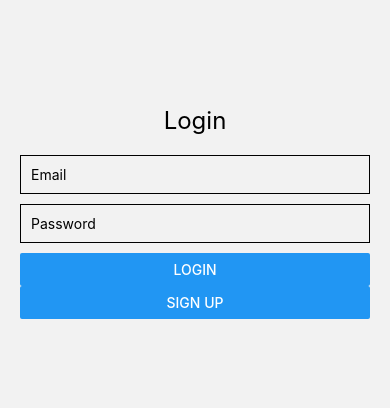
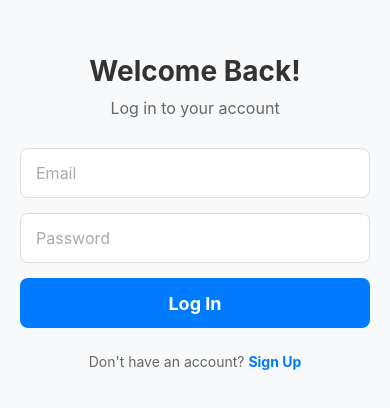
Before and after one commit to febinroby/INFO6132-Lab4, a React Native app: screen /Login in a window 390 px wide. Shown: the part 210-618 px from the top of the page. Built offline with nearby package versions, Linux system fonts and the light colour scheme.

Commit message:
added styles for login and signup

```diff
--- a/src/screens/Auth/LoginScreen.js
+++ b/src/screens/Auth/LoginScreen.js
@@ -1,5 +1,5 @@
 import React, { useState } from 'react';
-import { View, Text, TextInput, Button, StyleSheet } from 'react-native';
+import { View, Text, TextInput, TouchableOpacity, StyleSheet } from 'react-native';
 import { signInWithEmailAndPassword } from 'firebase/auth';
 import { auth } from '../../config/firebaseConfig';
 
@@ -18,30 +18,94 @@ export default function LoginScreen({ navigation }) {
 
     return (
         <View style={styles.container}>
-            <Text style={styles.title}>Login</Text>
+            <Text style={styles.title}>Welcome Back!</Text>
+            <Text style={styles.subtitle}>Log in to your account</Text>
             <TextInput
                 style={styles.input}
                 placeholder="Email"
+                placeholderTextColor="#aaa"
                 autoCapitalize="none"
+                keyboardType="email-address"
                 value={email}
                 onChangeText={setEmail}
             />
             <TextInput
                 style={styles.input}
                 placeholder="Password"
+                placeholderTextColor="#aaa"
                 autoCapitalize="none"
                 secureTextEntry
                 value={password}
                 onChangeText={setPassword}
             />
-            <Button title="Login" onPress={handleLogin} />
-            <Button title="Sign Up" onPress={() => navigation.navigate('SignUp')} />
+            <TouchableOpacity style={styles.loginButton} onPress={handleLogin}>
+                <Text style={styles.buttonText}>Log In</Text>
+            </TouchableOpacity>
+            <TouchableOpacity
+                style={styles.signUpButton}
+                onPress={() => navigation.navigate('SignUp')}
+            >
+                <Text style={styles.signUpText}>
+                    Don't have an account? <Text style={styles.signUpLink}>Sign Up</Text>
+                </Text>
+            </TouchableOpacity>
         </View>
     );
 }
 
 const styles = StyleSheet.create({
-    container: { flex: 1, justifyContent: 'center', padding: 20 },
-    title: { fontSize: 24, textAlign: 'center', marginBottom: 20 },
-    input: { borderWidth: 1, marginBottom: 10, padding: 10 },
+    container: {
+        flex: 1,
+        justifyContent: 'center',
+        alignItems: 'center',
+        backgroundColor: '#f8f9fa',
+        padding: 20,
+    },
+    title: {
+        fontSize: 28,
+        fontWeight: 'bold',
+        color: '#333',
+        marginBottom: 10,
+    },
+    subtitle: {
+        fontSize: 16,
+        color: '#666',
+        marginBottom: 30,
+    },
+    input: {
+        width: '100%',
+        height: 50,
+        backgroundColor: '#fff',
+        borderRadius: 8,
+        borderWidth: 1,
+        borderColor: '#ddd',
+        paddingHorizontal: 15,
+        marginBottom: 15,
+        fontSize: 16,
+    },
+    loginButton: {
+        width: '100%',
+        height: 50,
+        backgroundColor: '#007bff',
+        borderRadius: 8,
+        justifyContent: 'center',
+        alignItems: 'center',
+        marginBottom: 15,
+    },
+    buttonText: {
+        color: '#fff',
+        fontSize: 18,
+        fontWeight: 'bold',
+    },
+    signUpButton: {
+        marginTop: 10,
+    },
+    signUpText: {
+        fontSize: 14,
+        color: '#666',
+    },
+    signUpLink: {
+        color: '#007bff',
+        fontWeight: 'bold',
+    },
 });
--- a/src/screens/Auth/SignUpScreen.js
+++ b/src/screens/Auth/SignUpScreen.js
@@ -1,5 +1,5 @@
 import React, { useState } from 'react';
-import { View, Text, TextInput, Button, StyleSheet } from 'react-native';
+import { View, Text, TextInput, TouchableOpacity, StyleSheet } from 'react-native';
 import { createUserWithEmailAndPassword } from 'firebase/auth';
 import { auth } from '../../config/firebaseConfig';
 
@@ -18,29 +18,94 @@ export default function SignUpScreen({ navigation }) {
 
     return (
         <View style={styles.container}>
-            <Text style={styles.title}>Sign Up</Text>
+            <Text style={styles.title}>Create Account</Text>
+            <Text style={styles.subtitle}>Sign up to get started</Text>
             <TextInput
                 style={styles.input}
                 placeholder="Email"
+                placeholderTextColor="#aaa"
                 autoCapitalize="none"
+                keyboardType="email-address"
                 value={email}
                 onChangeText={setEmail}
             />
             <TextInput
                 style={styles.input}
                 placeholder="Password"
+                placeholderTextColor="#aaa"
                 autoCapitalize="none"
                 secureTextEntry
                 value={password}
                 onChangeText={setPassword}
             />
-            <Button title="Sign Up" onPress={handleSignUp} />
+            <TouchableOpacity style={styles.signUpButton} onPress={handleSignUp}>
+                <Text style={styles.buttonText}>Sign Up</Text>
+            </TouchableOpacity>
+            <TouchableOpacity
+                style={styles.loginLink}
+                onPress={() => navigation.navigate('Login')}
+            >
+                <Text style={styles.loginText}>
+                    Already have an account? <Text style={styles.loginLinkText}>Log In</Text>
+                </Text>
+            </TouchableOpacity>
         </View>
     );
 }
 
 const styles = StyleSheet.create({
-    container: { flex: 1, justifyContent: 'center', padding: 20 },
-    title: { fontSize: 24, textAlign: 'center', marginBottom: 20 },
-    input: { borderWidth: 1, marginBottom: 10, padding: 10 },
+    container: {
+        flex: 1,
+        justifyContent: 'center',
+        alignItems: 'center',
+        backgroundColor: '#f8f9fa',
+        padding: 20,
+    },
+    title: {
+        fontSize: 28,
+        fontWeight: 'bold',
+        color: '#333',
+        marginBottom: 10,
+    },
+    subtitle: {
+        fontSize: 16,
+        color: '#666',
+        marginBottom: 30,
+    },
+    input: {
+        width: '100%',
+        height: 50,
+        backgroundColor: '#fff',
+        borderRadius: 8,
+        borderWidth: 1,
+        borderColor: '#ddd',
+        paddingHorizontal: 15,
+        marginBottom: 15,
+        fontSize: 16,
+    },
+    signUpButton: {
+        width: '100%',
+        height: 50,
+        backgroundColor: '#007bff',
+        borderRadius: 8,
+        justifyContent: 'center',
+        alignItems: 'center',
+        marginBottom: 15,
+    },
+    buttonText: {
+        color: '#fff',
+        fontSize: 18,
+        fontWeight: 'bold',
+    },
+    loginLink: {
+        marginTop: 10,
+    },
+    loginText: {
+        fontSize: 14,
+        color: '#666',
+    },
+    loginLinkText: {
+        color: '#007bff',
+        fontWeight: 'bold',
+    },
 });
```
